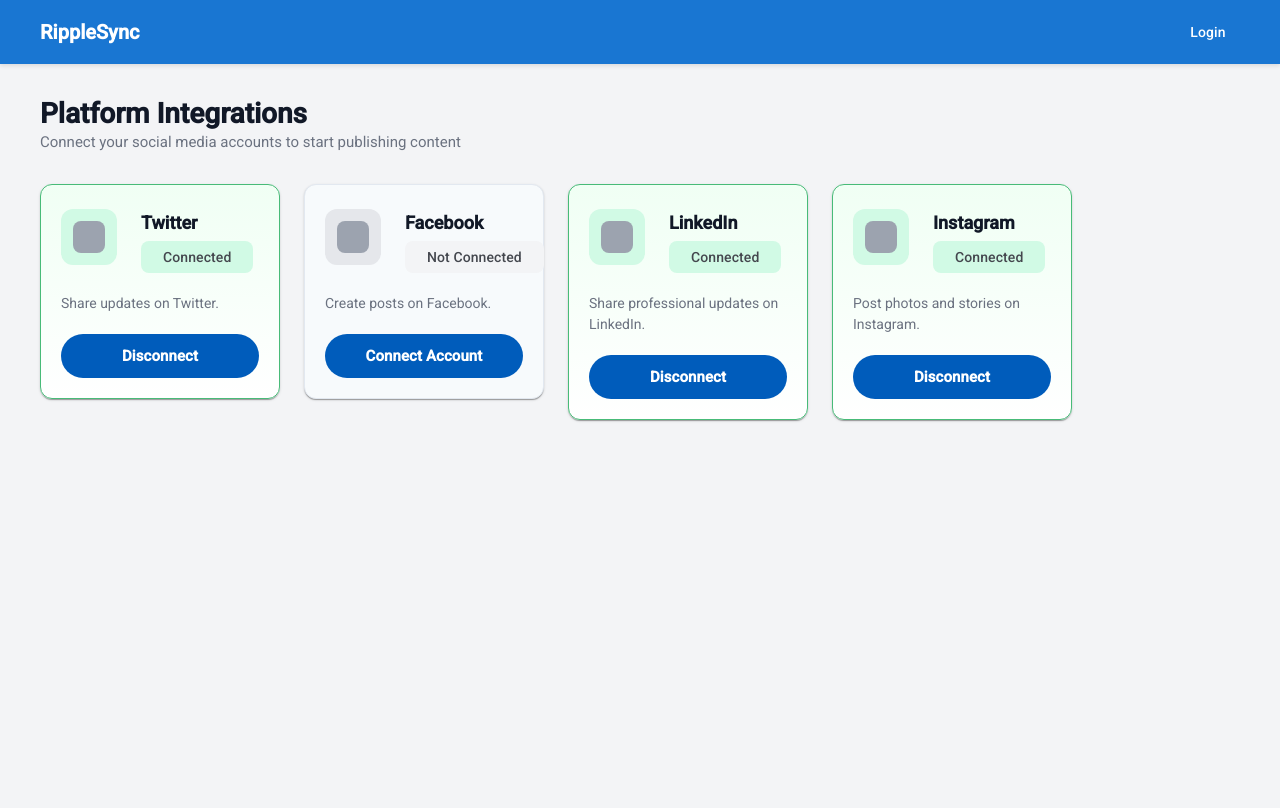
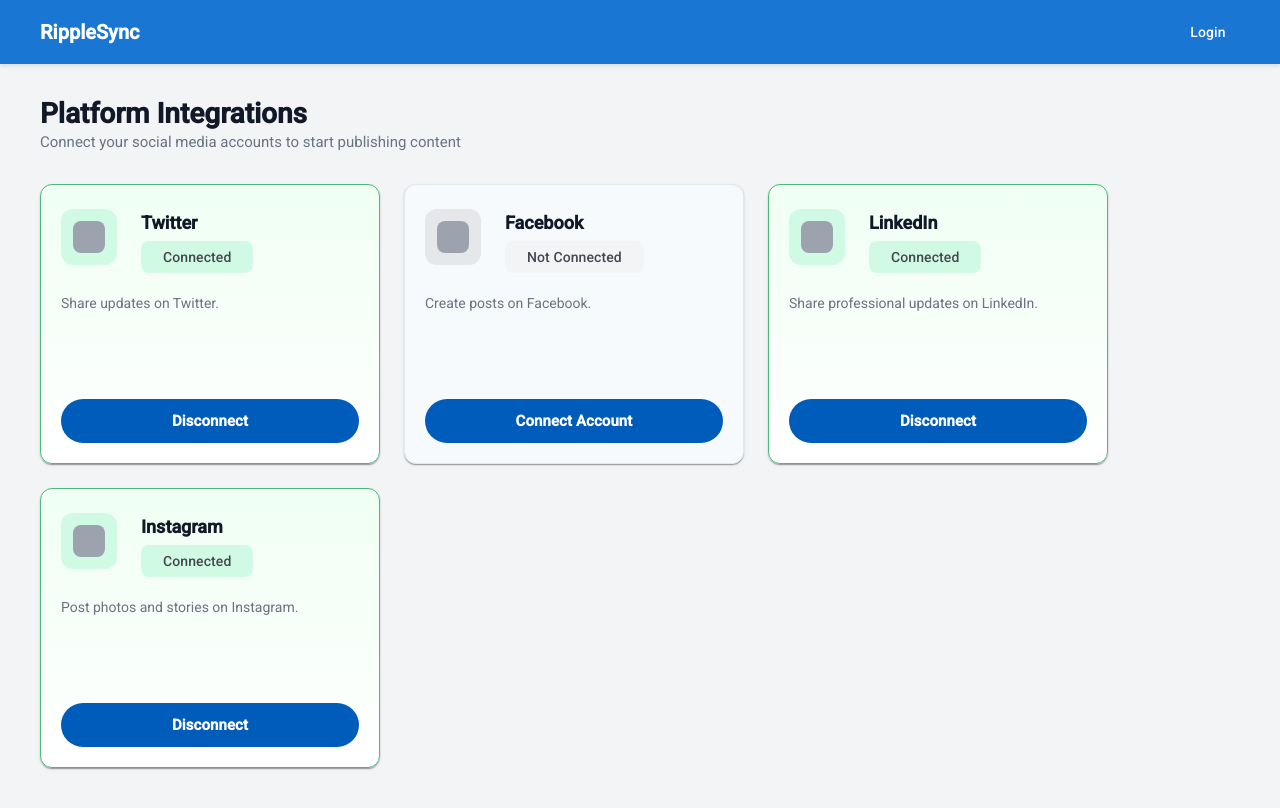
Before and after one commit to JKMN-Projects/ripple_sync_frontend, an Angular app in the folder ripple_sync/: page /integrations in a window 1280 px wide. Shown: the top 808 px of the page. Built offline with nearby package versions, Linux system fonts and the light colour scheme.

Commit message:
Attempt at stylizing integration

```diff
--- a/ripple_sync/src/app/components/generic-integration/generic-integration.html
+++ b/ripple_sync/src/app/components/generic-integration/generic-integration.html
@@ -19,12 +19,12 @@
 
   <mat-card-actions>
     <button
-      matButton="filled"
+      mat-flat-button
       [color]="connection().connected ? 'connected' : 'disconnected'"
-      [disabled]="isLoading"
+      [disabled]="isLoading()"
       (click)="onToggleConnection()"
       class="action-button">
-      @if (isLoading) {
+      @if (isLoading()) {
         <mat-spinner diameter="20" class="button-spinner"></mat-spinner>
         <span>Loading...</span>
       } @else {
--- a/ripple_sync/src/app/components/generic-integration/generic-integration.scss
+++ b/ripple_sync/src/app/components/generic-integration/generic-integration.scss
@@ -1,21 +1,22 @@
 @use '@angular/material' as mat;
 
 .connection-card {
-    width: 240px;
+  width: 340px;
+  min-height: 280px;
   border-radius: 12px;
   border: 1px solid #E2E8F0;
   transition: box-shadow 0.2s ease;
   background: #F7FAFC;
+  display: flex;
+  flex-direction: column;
 
   &.connected {
-        background: #F0FFF4;
     background: linear-gradient(180deg, rgba(240, 255, 244, 1) 0%, rgba(255, 255, 255, 1) 100%);
     border: 1px solid #48BB78;
   }
 
   &:hover {
     box-shadow: 0 4px 12px rgba(0, 0, 0, 0.08);
-    }
   }
 
   .mat-mdc-card-header {
@@ -40,11 +41,13 @@
 
   .mat-mdc-card-content {
     padding: 0 20px 20px 20px !important;
+    flex: 1;
   }
 
   .mat-mdc-card-actions {
     padding: 0 20px 20px 20px !important;
     margin: 0;
+  }
 }
 
 .icon-container {
@@ -117,28 +120,24 @@
   height: 44px;
   font-size: 15px;
   font-weight: 600;
-  border-radius: 24px;
+  border-radius: 24px !important;
   text-transform: none;
 
-  &[color="connected"] {
-     @include mat.button-overrides((
-        filled-container-color: #E53E3E,
-        filled-label-text-color: white
-                ));
+  &.disconnect-button {
+    background-color: #EC4899 !important;
+    color: white !important;
 
     &:hover:not(:disabled) {
-      background-color: #5a4d4d !important;
+      background-color: #DB2777 !important;
     }
   }
 
-  &[color="disconnected"] {
-    @include mat.button-overrides((
-        filled-container-color: #3182CE,
-        filled-label-text-color: white,
-        ));
+  &.connect-button {
+    background-color: #3182CE !important;
+    color: white !important;
 
     &:hover:not(:disabled) {
-      background-color: #3182CE !important;
+      background-color: #2C5282 !important;
     }
   }
 
--- a/ripple_sync/src/app/components/generic-integration/generic-integration.ts
+++ b/ripple_sync/src/app/components/generic-integration/generic-integration.ts
@@ -1,4 +1,4 @@
-import { Component, input } from '@angular/core';
+import { Component, input, signal  } from '@angular/core';
 import { MatCardModule } from '@angular/material/card';
 import { MatButtonModule } from '@angular/material/button';
 import { MatChipsModule } from '@angular/material/chips';
@@ -20,18 +20,14 @@
 export class GenericIntegration {
   connection = input.required<IntegrationConnection>();
 
-  isLoading = false;
+  isLoading = signal(false);
 
   constructor(private integrationService: Integration) { }
 
   onToggleConnection(): void {
-    console.log(this.isLoading);
-
-    if (this.isLoading) return;
-    console.log(this.isLoading);
+    if (this.isLoading()) return;
     const currentConnection = this.connection();
-    this.isLoading = true;
-    console.log(this.isLoading);
+    this.isLoading.set(true);
     // const action$ = currentConnection.connected
     //   ? this.integrationService.disconnect(currentConnection.id)
     //   : this.integrationService.connect(currentConnection.id);
@@ -49,7 +45,11 @@
     //   }
     // });
 
-    this.isLoading = false;
-    console.log(this.isLoading);
+    setTimeout(() => {
+      console.log("is loading");
+      this.isLoading.set(false);
+      return;
+    }, 1000);
+
   }
 }
```
Lines whose indentation alone changed are shown as unchanged.
